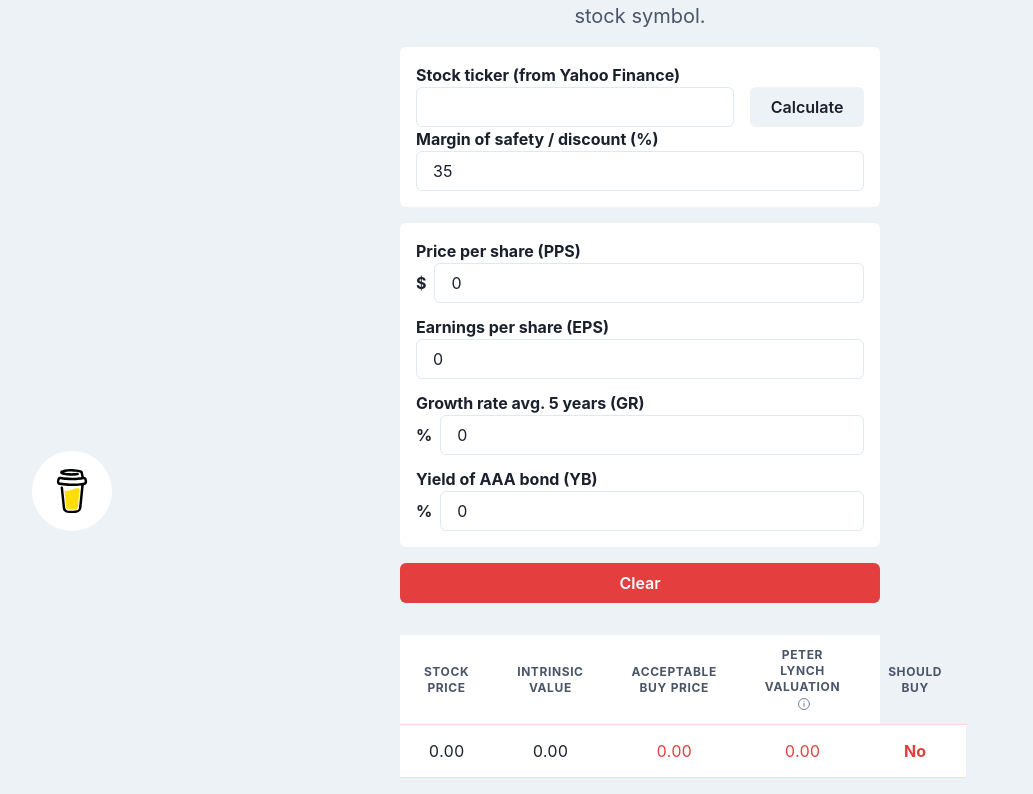
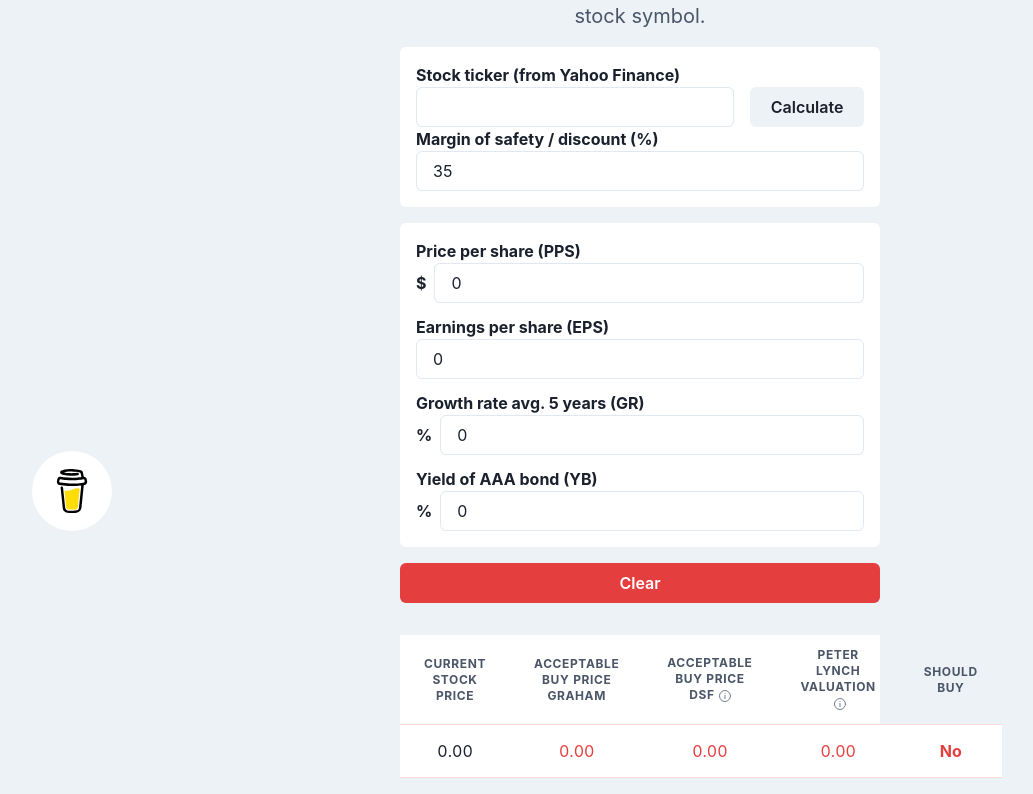
Before and after one commit to KelvinSweere/QuickIntrinsicValue, a Next.js app: page / in a window 1280 px wide. Shown: the part 237-1031 px from the top of the page, without its empty margins (0-1033 px from the left). Built offline with nearby package versions, Linux system fonts and the light colour scheme.

Commit message:
Using higher level API endpoints, so the change of faults will be less.

```diff
--- a/src/components/calculator/intrinsic-value-calculator.tsx
+++ b/src/components/calculator/intrinsic-value-calculator.tsx
@@ -47,7 +47,13 @@ const IntrinsicValueCalculator = () => {
         Number(modelParameters.currentYieldOfBond),
         Number(marginOfSafety),
         Number(modelParameters.dividendYield),
-        Number(modelParameters.peRation)
+        Number(modelParameters.peRation),
+        Number(modelParameters.freeCashFlow),
+        Number(modelParameters.wacc),
+        Number(modelParameters.perpetualGrowthRate),
+        Number(modelParameters.cash),
+        Number(modelParameters.debt),
+        Number(modelParameters.sharesOutstanding)
       )
     );
   }, [modelParameters]);
--- a/src/components/calculator/output/calculator-output-regular.tsx
+++ b/src/components/calculator/output/calculator-output-regular.tsx
@@ -40,15 +40,21 @@ const CalculatorOutputRegular = ({
       <Table variant="simple" colorScheme="red">
         <Thead>
           <Tr>
-            <Th textAlign="center">Stock price</Th>
-            <Th textAlign="center">Intrinsic Value</Th>
-            <Th textAlign="center">Acceptable Buy Price</Th>
+            <Th textAlign="center">Current stock price</Th>
+            <Th textAlign="center">Acceptable buy price Graham</Th>
+            <Th textAlign="center">
+              Acceptable buy price DSF
+              <Tooltip label="Discounted Cash Flow">
+                <InfoOutlineIcon ml="1" w={3} h={4} color="gray.500" />
+              </Tooltip>
+            </Th>
             <Th textAlign="center">
               Peter Lynch Valuation{' '}
               <Tooltip label="&lt;1 overvalued, &lt;1.5 fairly valued, &gt;2 undervalued">
                 <InfoOutlineIcon ml="1" w={3} h={4} color="gray.500" />
               </Tooltip>
             </Th>
+
             <Th textAlign="center">Should Buy</Th>
           </Tr>
         </Thead>
@@ -57,17 +63,29 @@ const CalculatorOutputRegular = ({
             <Td textAlign="center" bg="white">
               {floatToString(modelParameters.pricePerShare)}
             </Td>
-            <Td textAlign="center" bg="white">
-              {floatToString(intrinsicValue.intrinsicValue)}
+            <Td
+              textAlign="center"
+              bg="white"
+              textColor={
+                intrinsicValue.grahamValutation.belowIntrinsicValue
+                  ? 'green.500'
+                  : 'red.500'
+              }
+            >
+              {floatToString(
+                intrinsicValue.grahamValutation.acceptableBuyPrice
+              )}
             </Td>
             <Td
               textAlign="center"
               bg="white"
               textColor={
-                intrinsicValue.belowIntrinsicValue ? 'green.500' : 'red.500'
+                intrinsicValue.dcfValutation.belowIntrinsicValue
+                  ? 'green.500'
+                  : 'red.500'
               }
             >
-              {floatToString(intrinsicValue.acceptableBuyPrice)}
+              {floatToString(intrinsicValue.dcfValutation.acceptableBuyPrice)}
             </Td>
             <Td
               textAlign="center"
@@ -81,10 +99,16 @@ const CalculatorOutputRegular = ({
               bg="white"
               fontWeight="bold"
               color={
-                intrinsicValue.belowIntrinsicValue ? 'green.500' : 'red.500'
+                intrinsicValue.grahamValutation.belowIntrinsicValue &&
+                intrinsicValue.dcfValutation.belowIntrinsicValue &&
+                intrinsicValue.plValutation < 1
+                  ? 'green.500'
+                  : 'red.500'
               }
             >
-              {intrinsicValue.belowIntrinsicValue ? 'Yes' : 'No'}
+              {intrinsicValue.grahamValutation.belowIntrinsicValue
+                ? 'Yes'
+                : 'No'}
             </Td>
           </Tr>
         </Tbody>
--- a/src/components/calculator/readonly-input.tsx
+++ b/src/components/calculator/readonly-input.tsx
@@ -34,11 +34,7 @@ const ReadonlyInput = ({
         )}
         <Input
           isReadOnly
-          value={
-            (value as number)
-              ? floatToString(value as number)
-              : value.toString()
-          }
+          value={(value as number) ? floatToString(value as number) : value}
         />
       </Flex>
     </Box>
--- a/src/pages/api/get-data.js
+++ b/src/pages/api/get-data.js
@@ -11,29 +11,16 @@ export default async (req, res) => {
         'earningsTrend',
         'summaryDetail',
         'financialData',
-        'cashflowStatementHistoryQuarterly',
-        'balanceSheetHistory',
-        'balanceSheetHistoryQuarterly',
       ],
     });
 
-    const freeCashFlow =
-      result?.cashflowStatementHistoryQuarterly?.cashflowStatements?.[0]
-        .totalCashFromOperatingActivities +
-      result?.cashflowStatementHistoryQuarterly?.cashflowStatements?.[0]
-        .capitalExpenditures;
+    const freeCashFlow = result.financialData.freeCashflow;
+    const cash = result.financialData.totalCash;
+    const debt = result.financialData.totalDebt;
 
-    const cash =
-      (result?.balanceSheetHistoryQuarterly?.balanceSheetStatements?.[0]
-        ?.cash || 0) +
-      (result?.balanceSheetHistoryQuarterly?.balanceSheetStatements?.[0]
-        ?.shortTermInvestments || 0);
-
-    const debt =
-      result?.balanceSheetHistoryQuarterly?.balanceSheetStatements?.[0]
-        .longTermDebt +
-      result?.balanceSheetHistoryQuarterly?.balanceSheetStatements?.[0]
-        .shortLongTermDebt;
+    console.log('freeCashFlow ', freeCashFlow);
+    console.log('cash ', cash);
+    console.log('debt ', debt);
 
     const sharesOutstanding = result?.defaultKeyStatistics?.sharesOutstanding;
 
--- a/src/types/calculated-model.tsx
+++ b/src/types/calculated-model.tsx
@@ -1,17 +1,28 @@
+export interface IIntrinsicValue {
+  intrinsicValue: number;
+  acceptableBuyPrice: number;
+  differencePercentage: number;
+  belowIntrinsicValue: boolean;
+}
+
 export interface ICalculatedModel {
-  intrinsicValue: number;
-  differencePercentage: number;
-  acceptableBuyPrice: number;
-  belowIntrinsicValue: boolean;
+  grahamValutation: IIntrinsicValue;
+  dcfValutation: IIntrinsicValue;
   plValutation: number;
-  isInvalid: boolean;
 }
 
 export const defaultIntrinsicValue: ICalculatedModel = {
-  intrinsicValue: 0,
-  differencePercentage: 0,
-  acceptableBuyPrice: 0,
-  belowIntrinsicValue: false,
+  grahamValutation: {
+    intrinsicValue: 0,
+    acceptableBuyPrice: 0,
+    differencePercentage: 0,
+    belowIntrinsicValue: false,
+  },
+  dcfValutation: {
+    intrinsicValue: 0,
+    acceptableBuyPrice: 0,
+    differencePercentage: 0,
+    belowIntrinsicValue: false,
+  },
   plValutation: 0,
-  isInvalid: false,
 };
--- a/src/utils/calculator-service.tsx
+++ b/src/utils/calculator-service.tsx
@@ -1,5 +1,4 @@
-import { ICalculatedModel } from '@/types/calculated-model';
-import { ICashFlowDiscountModel } from '@/types/cash-flow-discount-model';
+import { ICalculatedModel, IIntrinsicValue } from '@/types/calculated-model';
 
 function getEnterpriseValue(discountRate: number, cashFlows: number[]) {
   const npv = cashFlows.reduce(
@@ -21,7 +20,7 @@ export function calculateDiscountedCashFlowValuation(
   cashAndEquivalents: number,
   totalDebt: number,
   shareOutstanding: number
-): ICashFlowDiscountModel {
+): IIntrinsicValue {
   const years = 5;
   const freeCashFlows: number[] = [];
   for (let i = 0; i < years; i++) {
@@ -52,9 +51,9 @@ export function calculateDiscountedCashFlowValuation(
 
   return {
     intrinsicValue: parseFloat(intrinsicValue.toFixed(2)),
-    upside: parseFloat(upside.toFixed(2)),
+    differencePercentage: parseFloat(upside.toFixed(2)),
     acceptableBuyPrice: parseFloat(acceptableBuyPrice.toFixed(2)),
-    belowIntrinsicValue,
+    belowIntrinsicValue: belowIntrinsicValue,
   };
 }
 
@@ -64,7 +63,7 @@ function calculateGrahamValuation(
   growthRate: number,
   currentYieldOfBond: number,
   marginOfSafety: number
-) {
+): IIntrinsicValue {
   const calculateValue = (earningsPerShare *
     (7 + 1 * growthRate) *
     (4.4 / currentYieldOfBond)) as number;
@@ -109,7 +108,13 @@ export function calculateIntrinsicValue(
   currentYieldOfBond: number,
   marginOfSafety: number,
   dividendYield: number,
-  peRatio: number
+  peRatio: number,
+  freeCashFlow: number,
+  discountRate: number,
+  perpetualGrowthRate: number,
+  cashAndEquivalents: number,
+  totalDebt: number,
+  shareOutstanding: number
 ): ICalculatedModel {
   const grahamValuation = calculateGrahamValuation(
     pricePerShare,
@@ -119,6 +124,18 @@ export function calculateIntrinsicValue(
     marginOfSafety
   );
 
+  const dcfValuation = calculateDiscountedCashFlowValuation(
+    pricePerShare,
+    growthRate,
+    marginOfSafety,
+    freeCashFlow,
+    discountRate,
+    perpetualGrowthRate,
+    cashAndEquivalents,
+    totalDebt,
+    shareOutstanding
+  );
+
   const peterLynchValutation = calculatePeterLynchValutation(
     earningsPerShare,
     dividendYield,
@@ -126,15 +143,9 @@ export function calculateIntrinsicValue(
   );
 
   return {
-    intrinsicValue: grahamValuation.intrinsicValue,
-    differencePercentage: grahamValuation.differencePercentage,
-    acceptableBuyPrice: grahamValuation.acceptableBuyPrice,
-    belowIntrinsicValue: grahamValuation.belowIntrinsicValue,
+    grahamValutation: grahamValuation,
+    dcfValutation: dcfValuation,
     plValutation: peterLynchValutation.plValutation,
-    isInvalid: !(
-      grahamValuation.belowIntrinsicValue ||
-      peterLynchValutation.belowIntrinsicValue
-    ),
   };
 }
 
```
Also changed, not shown: src/types/cash-flow-discount-model.tsx (deleted, +0 -13 lines), 1 other file (tests, documents, lock files or other folders).
